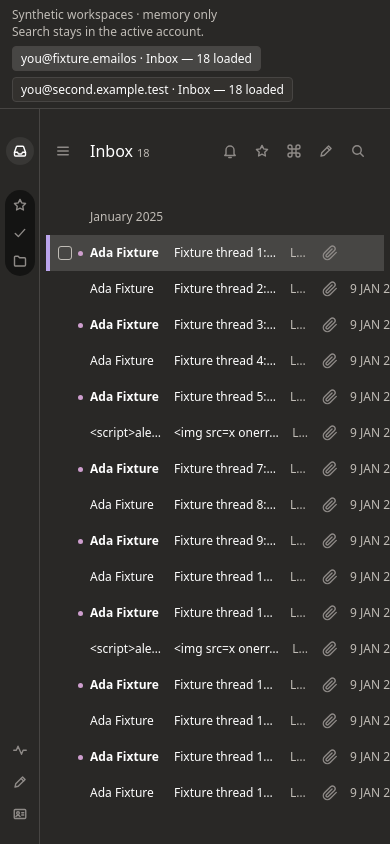
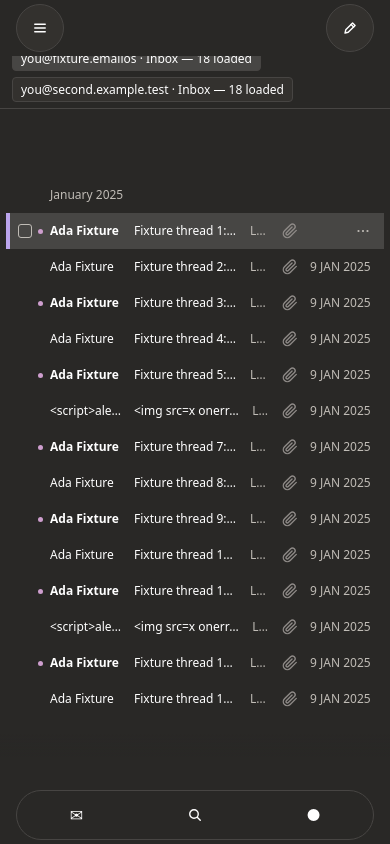
Before and after one commit to BbrSofiane/email-os, a Vue app: page / in a window 390 px wide. Built offline with nearby package versions, Linux system fonts and the light colour scheme.

Commit message:
feat(mobile): compact layout mode and shell frame
Entire-Checkpoint: 01M7FX5KY5S1D2SZPXFVQCSS23

```diff
--- a/src/App.vue
+++ b/src/App.vue
@@ -30,6 +30,9 @@
  *   IME composition, and modifier keys. Drafts have no send path.
  */
 import { computed, nextTick, onBeforeUnmount, onMounted, ref, watch } from 'vue';
+import { useLayoutMode } from './composables/useLayoutMode';
+import MobileTopBar from './components/mobile/MobileTopBar.vue';
+import MobileBottomBar from './components/mobile/MobileBottomBar.vue';
 import { createSubjectIndex } from './lib/subject-index';
 import ActionOverlay from './components/ActionOverlay.vue';
 import RemindersList from './components/RemindersList.vue';
@@ -84,6 +87,7 @@ const props = withDefaults(defineProps<{
 const emit = defineEmits<{ switchAccount: []; workspaceTitle: [title: string] }>();
 const workspaceActive = computed(() => props.active !== false);
 const androidFixture = isTauriRuntime() && /Android/i.test(navigator.userAgent);
+const layoutMode = useLayoutMode();
 
 type UtilityDrawer = 'account' | 'activity' | 'destinations' | 'reminder-settings';
 /** Visible-row anchor for the reader round trip. */
@@ -974,6 +978,7 @@ const readerView = ref<InstanceType<typeof ReaderView> | null>(null);
 /** Header slots the open reader teleports its quiet icon actions into. */
 const readerBackHost = ref<HTMLElement | null>(null);
 const readerActionsHost = ref<HTMLElement | null>(null);
+const mobileActionsHost = ref<HTMLElement | null>(null);
 /** Message identity that currently owns reader focus (for the contact baseline). */
 
 function captureListOrigin(surface: ReaderOrigin['surface']): void {
@@ -2028,7 +2033,8 @@ const searchSyntaxEditHint = computed(() =>
 </script>
 
 <template>
-  <div ref="appRoot" class="app" :data-client-mode="props.mode">
+  <div ref="appRoot" class="app" :data-client-mode="props.mode" :data-layout="layoutMode">
+    <MobileTopBar v-if="layoutMode === 'compact'" :reader="readerOpen" :title="contextTitle" :execute-action="(id) => id === 'navigator' ? openOverlay('navigator') : executeAction(id)" />
     <main class="app-main" :class="{ 'contact-collapsed': contactCollapsed }" :inert="!!overlay || !!attachmentConversation || undefined">
       <!-- Split header (DESIGN.md "Split Tabs"): one borderless 78px strip in
            the list column. Destinations hamburger on the left, split tabs on
@@ -2444,7 +2450,7 @@ const searchSyntaxEditHint = computed(() =>
               :selection-count="selectedCount"
               :selection-context="mailbox.context.value"
               :back-host="readerBackHost"
-              :actions-host="readerActionsHost"
+              :actions-host="layoutMode === 'compact' ? mobileActionsHost : readerActionsHost"
               :can-move-prev="canMoveReaderPrev"
               :can-move-next="canMoveReaderNext"
               :client="props.client"
@@ -2674,6 +2680,7 @@ const searchSyntaxEditHint = computed(() =>
       </div>
     </main>
     <AttachmentChooser v-if="attachmentConversation" :client="props.client" :conversation="attachmentConversation" :preview="props.mode === 'browser-preview'" :id-prefix="switchAccountLabel ? accountId ?? '' : ''" @close="closeAttachments" />
+    <MobileBottomBar v-if="layoutMode === 'compact'" :reader="readerOpen" :execute-action="executeAction"><template #context><span ref="mobileActionsHost" class="mobile-actions-host"></span></template></MobileBottomBar>
     <ActionOverlay v-if="overlay" v-model:query="overlayQuery" :account-first="accountCommandsFirst" :account-top="accountCommandsTop" :row-keys="paletteHasRows" :id-prefix="switchAccountLabel ? accountId ?? '' : ''" :kind="overlay" :actions="availableActions" :key-scope="remindersList ? 'reminders' : draftsList ? 'drafts' : undefined" @close="closeOverlay()" @execute="executeOverlay" />
   </div>
 </template>
--- /dev/null
+++ b/src/assets/mobile/shell.css
@@ -0,0 +1,18 @@
+.app[data-layout="compact"] { min-width: 0; overflow-x: hidden; }
+.app[data-layout="compact"] .app-main { display: block; width: 100%; height: 100dvh; min-height: 0; padding: calc(var(--mobile-safe-top) + var(--mobile-top-bar-height)) var(--mobile-safe-right) calc(var(--mobile-safe-bottom) + var(--mobile-bottom-bar-height) + var(--mobile-context-slot-height)) var(--mobile-safe-left); }
+.app[data-layout="compact"] .app-header { display: none; }
+.app[data-layout="compact"] .rail, .app[data-layout="compact"] .contact-column, .app[data-layout="compact"] .contact-disclosure { display: none; }
+.app[data-layout="compact"] .mobile-top-bar { position: fixed; z-index: 20; inset: var(--mobile-safe-top) var(--mobile-safe-right) auto var(--mobile-safe-left); height: var(--mobile-top-bar-height); display:flex; align-items:center; gap:12px; padding:0 16px; background:var(--surface); }
+.app[data-layout="compact"] .mobile-round-button { width:48px;height:48px;flex:none;border-radius:50%;background:var(--surface-raised,var(--surface));border:1px solid var(--divider);color:inherit;display:grid;place-items:center; }
+.app[data-layout="compact"] .mobile-title { font-size:var(--mobile-type-list);font-weight:600;overflow:hidden;text-overflow:ellipsis;white-space:nowrap; }
+.app[data-layout="compact"] .mobile-spacer { flex:1; }
+.app[data-layout="compact"] .central { width:100%;height:100%;min-width:0;overflow:auto; }
+.app[data-layout="compact"] .mobile-bottom-region { position:fixed;z-index:20;inset:auto var(--mobile-safe-right) var(--mobile-safe-bottom) var(--mobile-safe-left);padding:0 16px 4px;background:linear-gradient(transparent,var(--surface) 22%); }
+.app[data-layout="compact"] .mobile-context-slot { height:56px;display:flex;align-items:center;justify-content:center; }
+.app[data-layout="compact"] .mobile-bottom-bar,.app[data-layout="compact"] .mobile-reader-actions { min-height:50px;border-radius:28px;background:var(--surface);border:1px solid var(--divider);display:flex;align-items:center;justify-content:space-around; }
+.app[data-layout="compact"] .mobile-nav-item,.app[data-layout="compact"] .mobile-account { min-width:48px;min-height:48px;border:0;background:transparent;color:inherit;display:grid;place-items:center;border-radius:24px; }
+.app[data-layout="compact"] .mobile-reader-actions { width:100%; }
+.app[data-layout="compact"] .mobile-actions-host { display:contents; }
+.app[data-layout="compact"] .list-dock { position:fixed; bottom:calc(var(--mobile-safe-bottom) + var(--mobile-bottom-bar-height) + var(--mobile-context-slot-height));left:0;right:0;z-index:19;padding:0 16px; }
+.app[data-layout="compact"] :focus-visible { outline:2px solid var(--focus,var(--accent));outline-offset:2px; }
+@media (prefers-reduced-motion: reduce) { .app[data-layout="compact"] *, .app[data-layout="compact"] *::before, .app[data-layout="compact"] *::after { scroll-behavior:auto; } }
--- /dev/null
+++ b/src/assets/mobile/tokens.css
@@ -0,0 +1,15 @@
+.app[data-layout="compact"] {
+  --mobile-page-inset-start: 20px;
+  --mobile-page-inset-end: 16px;
+  --mobile-top-bar-height: 56px;
+  --mobile-context-slot-height: 56px;
+  --mobile-bottom-bar-height: 66px;
+  --mobile-touch-target: 48px;
+  --mobile-type-list: 16px;
+  --mobile-type-meta: 14px;
+  --mobile-type-subject: 22px;
+  --mobile-safe-top: env(safe-area-inset-top, 0px);
+  --mobile-safe-right: env(safe-area-inset-right, 0px);
+  --mobile-safe-bottom: env(safe-area-inset-bottom, 0px);
+  --mobile-safe-left: env(safe-area-inset-left, 0px);
+}
--- /dev/null
+++ b/src/components/mobile/MobileBottomBar.vue
@@ -0,0 +1,15 @@
+<script setup lang="ts">
+import HeaderGlyph from '../HeaderGlyph.vue';
+defineProps<{ reader: boolean; executeAction: (id: any) => void }>();
+</script>
+<template>
+  <div class="mobile-bottom-region" data-test="mobile-bottom-region">
+    <div class="mobile-context-slot" data-test="mobile-context-slot"><slot name="context" /></div>
+    <nav v-if="!reader" class="mobile-bottom-bar" aria-label="Primary navigation">
+      <button type="button" class="mobile-nav-item" data-test="mobile-mail" title="Mail (Inbox)" @click="executeAction('inbox')"><span aria-hidden="true">✉</span><span class="visually-hidden">Mail (Inbox)</span></button>
+      <button type="button" class="mobile-nav-item" data-test="mobile-search" title="Search" @click="executeAction('search')"><HeaderGlyph name="search"/><span class="visually-hidden">Search</span></button>
+      <button type="button" class="mobile-account" data-test="mobile-account" title="Account" @click="executeAction('account')"><span aria-hidden="true">●</span><span class="visually-hidden">Account</span></button>
+    </nav>
+    <div v-else class="mobile-reader-actions" data-test="mobile-reader-actions"></div>
+  </div>
+</template>
--- /dev/null
+++ b/src/components/mobile/MobileTopBar.vue
@@ -0,0 +1,10 @@
+<script setup lang="ts">
+import HeaderGlyph from '../HeaderGlyph.vue';
+defineProps<{ reader: boolean; title: string; executeAction: (id: any) => void }>();
+</script>
+<template><header class="mobile-top-bar" data-test="mobile-top-bar">
+  <button v-if="reader" type="button" class="mobile-round-button" data-test="mobile-reader-back" title="Back to conversation list" @click="executeAction('back')"><HeaderGlyph name="back"/><span class="visually-hidden">Back</span></button>
+  <button v-else type="button" class="mobile-round-button" data-test="mobile-menu" title="Destinations" @click="executeAction('navigator')"><HeaderGlyph name="menu"/><span class="visually-hidden">Destinations</span></button>
+  <h1 v-if="!reader && title !== 'Inbox'" class="mobile-title">{{ title }}</h1><span v-else class="mobile-spacer"></span>
+  <button v-if="!reader" type="button" class="mobile-round-button" data-test="mobile-compose" title="Compose new local draft" @click="executeAction('compose')"><HeaderGlyph name="compose"/><span class="visually-hidden">Compose</span></button><span v-else class="mobile-spacer"></span>
+</header></template>
--- /dev/null
+++ b/src/composables/useLayoutMode.ts
@@ -0,0 +1,11 @@
+import { onBeforeUnmount, onMounted, ref } from 'vue';
+
+export type LayoutMode = 'compact' | 'regular';
+export function useLayoutMode() {
+  const query = typeof window.matchMedia === 'function' ? window.matchMedia('(max-width: 719px)') : null;
+  const mode = ref<LayoutMode>(query?.matches ? 'compact' : 'regular');
+  const update = (event: MediaQueryListEvent) => { mode.value = event.matches ? 'compact' : 'regular'; };
+  onMounted(() => query?.addEventListener('change', update));
+  onBeforeUnmount(() => query?.removeEventListener('change', update));
+  return mode;
+}
--- a/src/main.ts
+++ b/src/main.ts
@@ -11,3 +11,5 @@ if (isTauriRuntime()) {
 } else {
   createApp(FixtureWorkspaces, { sessions: createFixtureWorkspaces() }).mount('#app');
 }
+import './assets/mobile/tokens.css';
+import './assets/mobile/shell.css';
```
Also changed, not shown: 4 other files (tests, documents, lock files or other folders).
